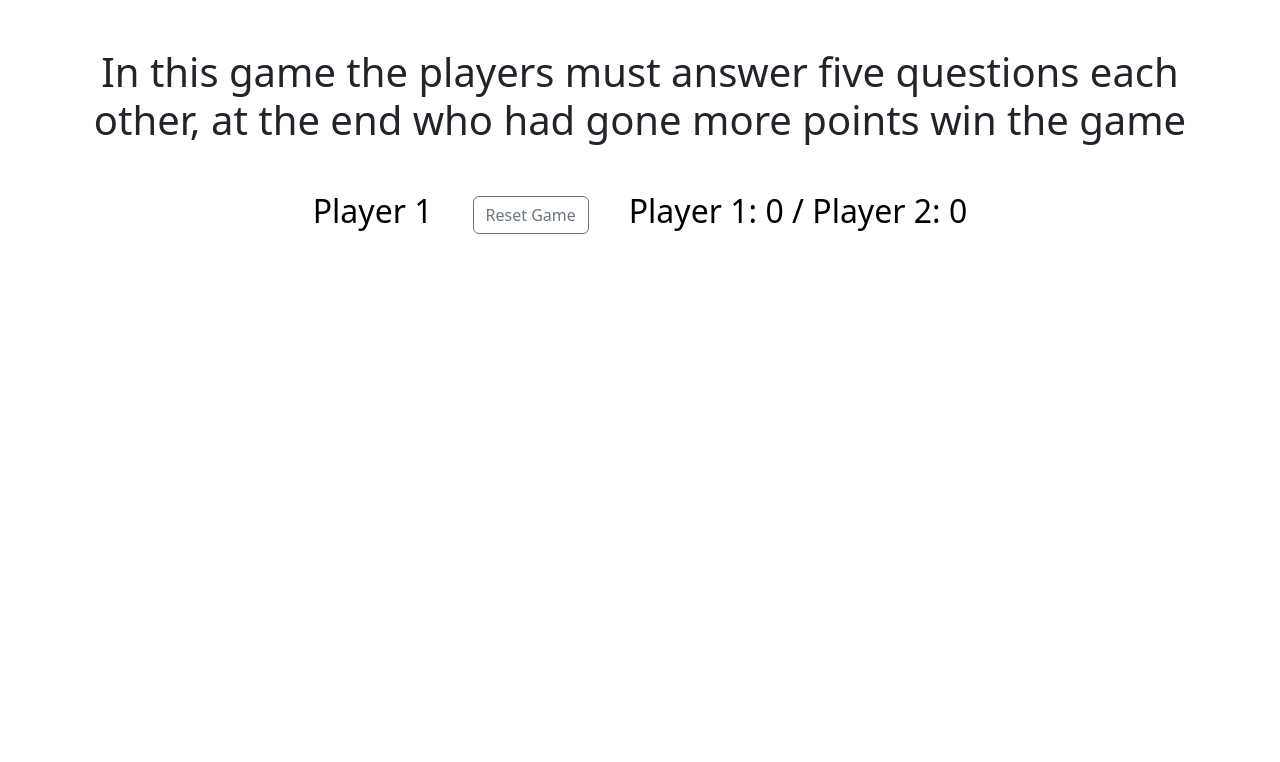
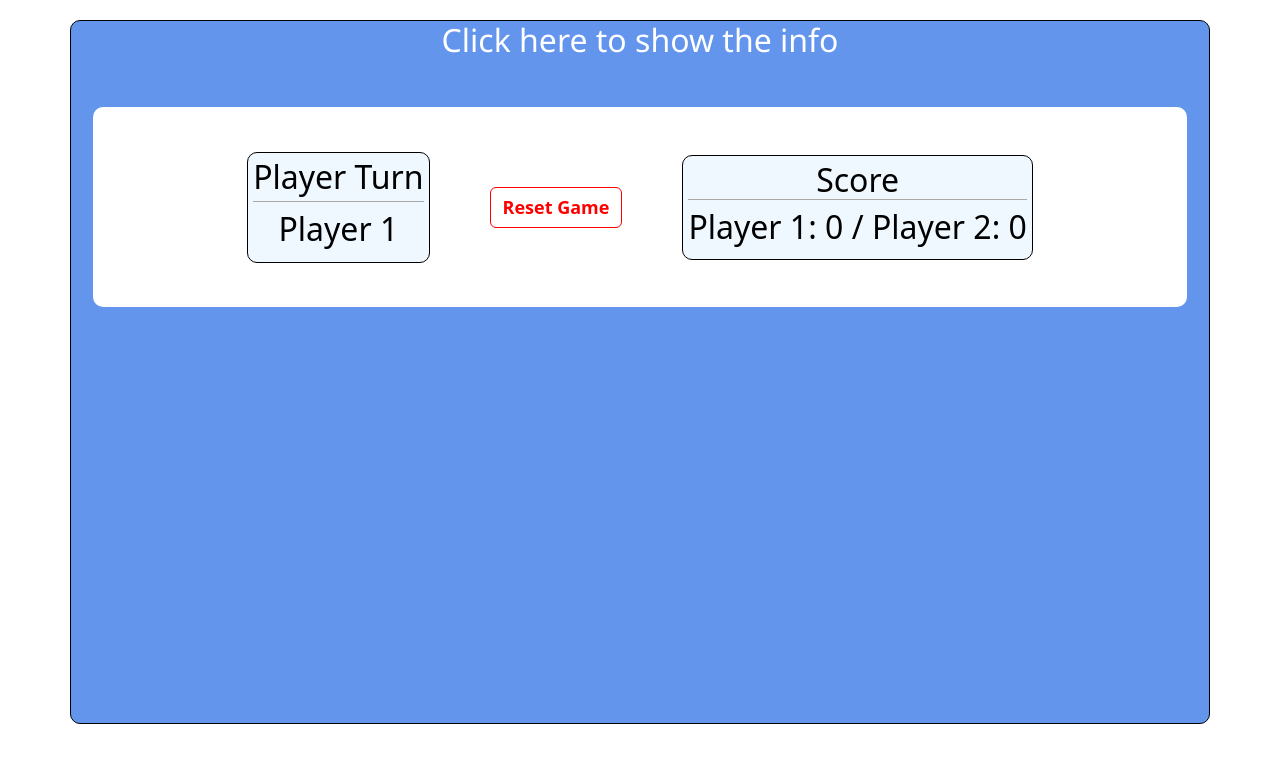
Before and after one commit to GuilleOk/quetionsGame, a React (Vite) app: page / in a window 1280 px wide. Shown: the top 762 px of the page. Built offline with nearby package versions, Linux system fonts and the light colour scheme; no server answers.

Commit message:
Últimos detalles de estilos

```diff
--- a/src/app.jsx
+++ b/src/app.jsx
@@ -20,13 +20,27 @@ const App = () => {
     setResetAll(!resetAll)
   }
 
+  const handlerHeader = (e) => {
+    if (e.target.childNodes[0].textContent === 'Click here to show the info') {
+      e.target.childNodes[0].textContent = 'In this game both players must answer five questions, at the end the player with the highest score will be the winner'
+    } else {
+      e.target.childNodes[0].textContent = 'Click here to show the info'
+    }
+  }
+
   return (
-    <div className='container my-5'>
-      <h1 className='header mb-5'>In this game the players must answer five questions each other, at the end who had gone more points win the game</h1>
-      <div className='d-flex containerPlayerTurn justify-content-center align-items-center my-5'>
-        <h2>{playerTurn ? 'Player 1' : 'Player 2'}</h2>
+    <div className='container containerGame mt-5'>
+      <h1 className='header mb-5' onClick={handlerHeader}>Click here to show the info</h1>
+      <div className='d-flex containerPlayerTurn justify-content-center align-items-center my-2'>
+        <div style={{ border: '1px solid black', borderRadius: '10px', padding: '5px', backgroundColor: 'aliceblue', color: 'black' }}>
+          <h2 style={{ textAlign: 'center', borderBottom: '1px solid darkgray', paddingBottom: '5px' }}>Player Turn</h2>
+          <h2 style={{ textAlign: 'center' }}>{playerTurn ? 'Player 1' : 'Player 2'}</h2>
+        </div>
         <button className='btn btn-outline-secondary' onClick={handlerReset}>Reset Game</button>
-        <PointsTable playerPoints={playerPoints} />
+        <div style={{ border: '1px solid black', borderRadius: '10px', padding: '5px', backgroundColor: 'aliceblue', color: 'black' }}>
+          <h2 style={{ textAlign: 'center', borderBottom: '1px solid darkgray' }}>Score</h2>
+          <PointsTable playerPoints={playerPoints} />
+        </div>
       </div>
       <QuestionComponent setTotalAnswers={setTotalAnswers} totalAnswers={totalAnswers} setPlayerPoints={setPlayerPoints} resetAll={resetAll} playerTurn={playerTurn} setPlayerTurn={setPlayerTurn} winner={winner} setWinner={setWinner} playerPoints={playerPoints} />
       <WinnerToShow winner={winner} setPlayerTurn={setPlayerTurn} setPlayerPoints={setPlayerPoints} setWinner={setWinner} setTotalAnswers={setTotalAnswers} setResetAll={setResetAll} resetAll={resetAll} />
--- a/src/components/ActualQuestion.jsx
+++ b/src/components/ActualQuestion.jsx
@@ -22,8 +22,8 @@ const ActualQuestion = ({ questions, question, setTotalAnswers, totalAnswers, nu
     }
     return (
       <div className='container'>
-        <h3 className='questionToShow'>{question}</h3>
-        <div className='row my-5'>
+        <h1 className='questionToShow' style={{ color: 'blue' }}>{question}</h1>
+        <div className='row mt-4 mb-2'>
           <div className='col-lg-3'>
             <div className='d-flex justify-content-center'>
               <button className='btn btn-outline-primary answerContainer' onClick={() => handlerAnswer(correct_Answer)}>{correct_Answer}</button>
--- a/src/components/PointsTable.jsx
+++ b/src/components/PointsTable.jsx
@@ -3,7 +3,7 @@ import React from 'react'
 const PointsTable = ({ playerPoints }) => {
   return (
     <div>
-      <h2>{`Player 1: ${playerPoints.pointsPlayer1} / Player 2: ${playerPoints.pointsPlayer2}`}</h2>
+      <h2 style={{ color: 'black' }}>{`Player 1: ${playerPoints.pointsPlayer1} / Player 2: ${playerPoints.pointsPlayer2}`}</h2>
     </div>
   )
 }
--- a/src/components/WinnerToShow.jsx
+++ b/src/components/WinnerToShow.jsx
@@ -11,13 +11,13 @@ const WinnerToShow = ({ winner, setPlayerTurn, setPlayerPoints, setWinner, setTo
 
   return (
     <div className={`${winner.length === 0 ? 'd-none' : 'winnerContainer'}`}>
-      <h2 className='headerWinner my-4'>Winner</h2>
+      <h2 className='headerWinner my-4'>Result</h2>
       <div className='winnerContentContainer my-4 mx-auto col'>
         <div>
           <h2 className='h2WinnerContent'>{winner}</h2>
         </div>
         <div className='d-flex justify-content-center align-items-center'>
-          <button className='btn btn-secondary' onClick={handleReset}>Reset Game</button>
+          <button className='btn btn-outline-secondary' onClick={handleReset}>Reset Game</button>
         </div>
       </div>
     </div>
--- a/style.css
+++ b/style.css
@@ -1,45 +1,60 @@
+*{
+    color: white;
+}
+
+.containerGame{
+    border: 1px solid black;
+    border-radius: 10px;
+    min-height: 88vh;
+    margin-top: 20px !important;
+    background-color: cornflowerblue;
+}
+
 .containerPlayerTurn{
-    gap: 40px;
+    gap: 60px;
+    background-color: white;
+    margin: 5% 10px;
+    min-height: 25vh;
+    border-radius: 10px;
 }
 
 .header{
     text-align: center;
+    font-size: xx-large;
+    font-family: 'Segoe UI', Tahoma, Geneva, Verdana, sans-serif;
+    color: white;
 }
 
 .questionToShow{
     text-align: center;
-}
-
-h2{
-    color: black;
-}
-
-h3{
-    color: black;
+    font-size: 37px;
 }
 
 .answerContainer{
     border: 1px solid black;
     text-align: center;
-    font-size: large;
+    font-size: larger;
     font-weight: bold;
     border-radius: 10px;
     box-shadow: black 0 0 10px;
-    background-color: white;
-    min-height: 50px;
-    min-width: 70px;
-    color: black;
+    background-color: blue;
+    min-height: 80px;
+    width: 240px;
+    color: white;
 }
 
 .winnerContainer{
     z-index: 1000;
-    background-color: black;
+    background-color: blue;
     color: white;
     border: 2px solid white;
     border-radius: 10px;
-    width: 60%;
-    min-height: 60vh;
+    width: 50%;
+    min-height: 50vh;
     margin: auto;
+    position: absolute;
+    top: 20vh;
+    left: 24%;
 }
 
 .winnerContainer h2{
@@ -66,13 +81,16 @@ h3{
     margin-bottom: 2rem;
 }
 
-.btn-secondary{
-    background-color: black !important;
+.btn-outline-secondary{
+    background-color: white;
+    color: red;
     font-weight: bold;
-    border: 1px solid white;
+    font-size: large;
+    border: 1px solid red;
 }
 
-.btn-secondary:hover{
-    background-color: white !important;
-    color: black;
+.btn-outline-secondary:hover{
+    background-color: red;
+    color: white;
+    border: 1px solid whitesmoke;
 }
```
